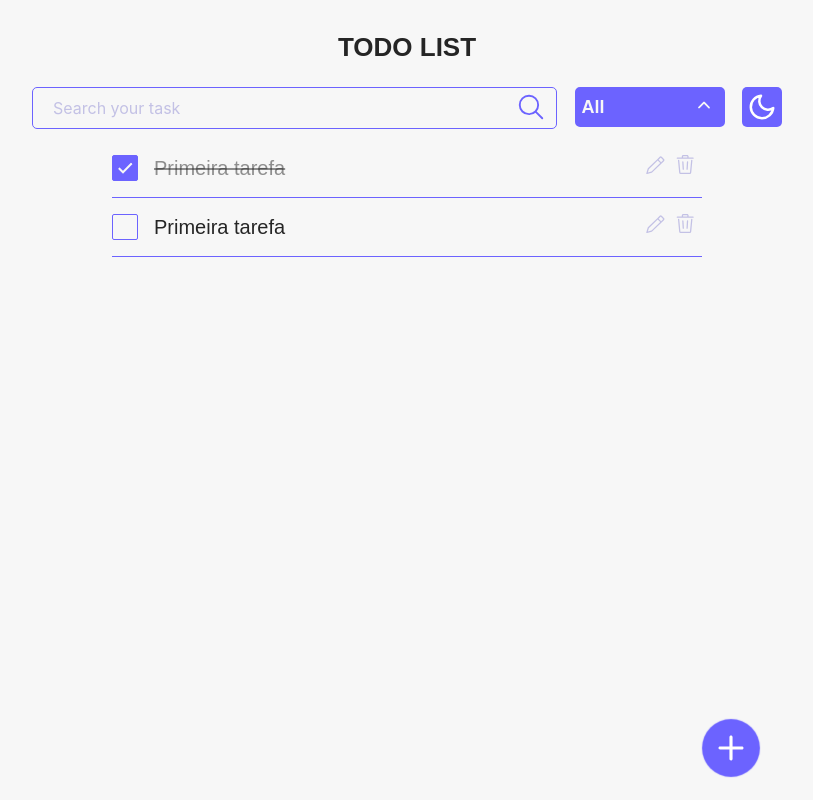
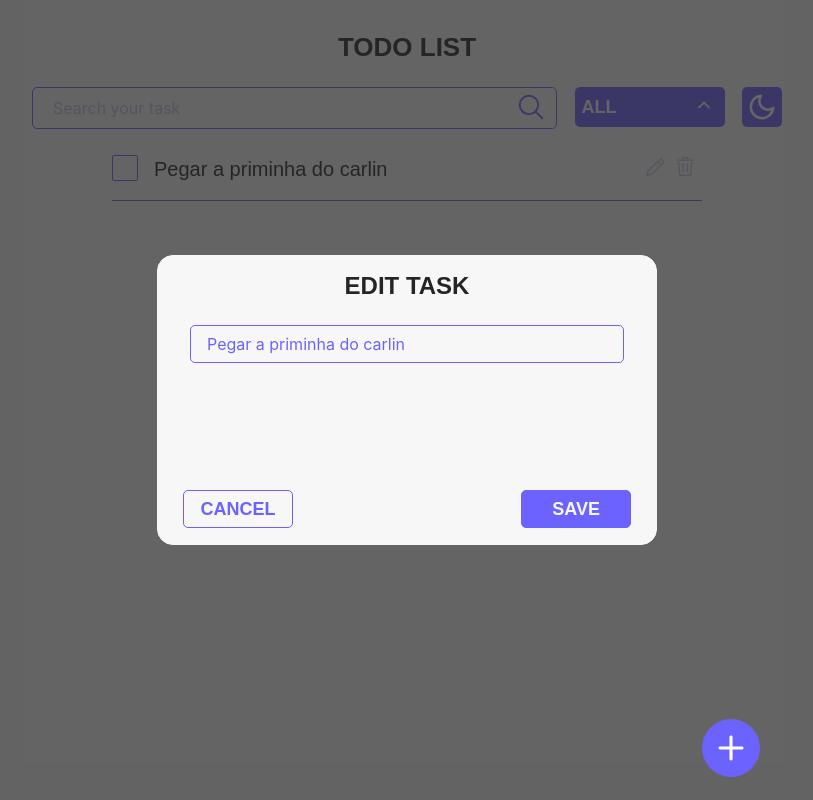
Before and after one commit to devmonca/todo, a React (Vite) app: page / in a window 1280 px wide. Both pictures are taken after a click on the button 918 px from the left and 168 px from the top of the page. Shown: the whole page, without its empty margins (233-1046 px from the left). Built offline with nearby package versions, Linux system fonts and the light colour scheme.

Commit message:
refactor: changing the presentation of ModalEdit.tsx

```diff
--- a/src/App.tsx
+++ b/src/App.tsx
@@ -4,15 +4,18 @@ import { AddTask } from './components/main/AddTask'
 import { ButtonTheme } from './components/head/ButtonTheme'
 import { Filter } from './components/head/Filter'
 import { SearchInput } from './components/head/SearchInput'
-import { Modal } from './components/main/Modal'
+import { ModalAddTask } from './components/main/ModalAddTask'
+import { TaskType } from './components/main/TaskItem'
 import { TaskList } from './components/main/TaskList'
 import { ThemeContext } from './context/ThemeContext'
-// import { TaskList } from './components/TaskList'
+import { ModalEditTask } from './components/main/ModalEditTask'
+import { ModalContext } from './context/ModalEditContext'
 
 function App() {
 
-  const [openModal, setOpenModal] = useState(false)
+  const [openModalAddTask, setOpenModalAddTask] = useState(false)
   const {theme} = useContext(ThemeContext)
+
   useEffect(() => {
     if (theme === 'dark') {
       document.body.classList.add('dark');
@@ -20,6 +23,25 @@ function App() {
       document.body.classList.remove('dark');
     }
   }, [theme]);
+
+  const [searchTerm, setSearchTerm] = useState('');
+  const [filterState, setFilterState] = useState('ALL');
+  const [tasks, setTasks] = useState<TaskType[]>([
+    {
+      id: 'ssss',
+      content: 'Pegar a priminha do carlin',
+      status: false
+    }
+  ]);
+
+  const filteredTasks = tasks.filter(task => {
+    const matchesSearch = task.content.toLowerCase().includes(searchTerm.toLowerCase());
+    const matchesFilter = filterState === 'ALL' ||
+      (filterState === 'Complete' && task.status) ||
+      (filterState === 'Incomplete' && !task.status);
+
+    return matchesSearch && matchesFilter;
+  });
   return (
     <>
     <div className={`App ${theme === "dark" ? "dark" : ""}`}>
@@ -27,21 +49,21 @@ function App() {
         <header>
           <h1>TODO LIST</h1>
           <nav className={styles.navControl}>
-            <SearchInput/>
-            <Filter/>
+            <SearchInput setSearchTerm={setSearchTerm}/>
+            <Filter filterState={filterState}setFilterState={setFilterState}/>
             <ButtonTheme/>
           </nav>
         </header>
         <main>
-          <TaskList hasList={false}/>
+          <TaskList tasks={filteredTasks} setTasks={setTasks}/>
           <AddTask
-            setOpenModal={setOpenModal}
-            openModal={openModal}
+            setOpenModal={setOpenModalAddTask}
+            openModal={openModalAddTask}
           />
         </main>
-        <Modal
-          isOpen={openModal}
-          setOpenModal={setOpenModal}
+        <ModalAddTask
+          isOpen={openModalAddTask}
+          setOpenModal={setOpenModalAddTask}
         />
       </div>
     </div>
--- a/src/components/head/ButtonTheme.tsx
+++ b/src/components/head/ButtonTheme.tsx
@@ -3,6 +3,7 @@ import { CiSun } from "react-icons/ci";
 import styles from './ButtonTheme.module.css'
 import { useContext, useState } from "react";
 import { ThemeContext } from "../../context/ThemeContext";
+
 export function ButtonTheme(){
 
     const {theme,setTheme} = useContext(ThemeContext)
@@ -11,6 +12,7 @@ export function ButtonTheme(){
         setTheme(theme === "light" ? "dark" : "light") // Alteração aqui
         setIsLight(!isLight)
     }
+
     return (
         <button className={styles.theme} onClick={toggleTheme}>
             {isLight? (
--- a/src/components/head/Filter.tsx
+++ b/src/components/head/Filter.tsx
@@ -3,15 +3,21 @@ import styles from './Filter.module.css'
 import { IoIosArrowDown } from "react-icons/io";
 import { IoIosArrowUp } from "react-icons/io";
 
+interface FilterProps{
+    filterState: string
+    setFilterState: React.Dispatch<React.SetStateAction<string>>;
+}
 
-export function Filter(){
+export function Filter({filterState,setFilterState}: FilterProps){
     const [isOpen, setIsOpen] = useState(false);
-    const [selectedOption, setSelectedOption] = useState('All');
+    const [selectedOption, setSelectedOption] = useState(filterState);
 
     const toggleDropdown = () => setIsOpen(!isOpen)
 
     const handleOptionClick = (option: string)=>{
+        setFilterState(option)
         setSelectedOption(option)
+        console.log(option)
         setIsOpen(false)
     }
     return (
--- a/src/components/head/SearchInput.tsx
+++ b/src/components/head/SearchInput.tsx
@@ -1,12 +1,24 @@
+import { ChangeEvent, useState } from 'react';
 import styles from './SearchInput.module.css'
 import { IoSearchOutline } from "react-icons/io5";
 
-
-export function SearchInput(){
-
+interface SearchInputProps{
+    setSearchTerm: React.Dispatch<React.SetStateAction<string>>;
+}
+export function SearchInput({setSearchTerm}: SearchInputProps){
+    const [newTextSearch, setNewTextSearch] = useState('')
+    function handleNewSearch(event: ChangeEvent<HTMLInputElement>){
+        setNewTextSearch(event.target.value)
+        setSearchTerm(event.target.value)
+    }
     return (
         <div className={styles.searchBar}>
-            <input type="text" placeholder='Search your task'/>
+            <input
+                type="text"
+                placeholder='Search your task'
+                value={newTextSearch}
+                onChange={handleNewSearch}
+            />
             <button>
                 < IoSearchOutline className={styles.iconSearch}/>
             </button>
--- /dev/null
+++ b/src/components/main/ModalAddTask.tsx
@@ -0,0 +1,40 @@
+import styles from './Modal.module.css'
+
+interface ModalAddTaskProps{
+    isOpen: boolean
+    setOpenModal: React.Dispatch<React.SetStateAction<boolean>>
+}
+
+export function ModalAddTask({ isOpen,setOpenModal }: ModalAddTaskProps){
+
+    const handleCloseModal = () =>{
+        setOpenModal(false)
+    }
+
+    if(isOpen){
+        console.log('modal on')
+        return (
+            <div className={styles.modal}>
+                <div className={styles.container}>
+                    <h1>NEW TASK</h1>
+                    <input placeholder='Input you task' className={styles.inputTask} type="text" />
+                    <footer>
+                        <button
+                          className={`${styles.decisionBtn} ${styles.cancel}`}
+                          onClick={handleCloseModal}>
+                            CANCEL
+                        </button>
+                        <button
+                          className={`${styles.decisionBtn} ${styles.confirm}`}
+                          onClick={handleCloseModal}>
+                            SAVE
+                        </button>
+                    </footer>
+                </div>
+                {/* <h1>{content}</h1> */}
+
+            </div>
+        )
+    }
+    return null
+}
--- a/src/components/main/Modal.tsx
+++ b/src/components/main/ModalEditTask.tsx
@@ -1,23 +1,35 @@
 import styles from './Modal.module.css'
+import { ChangeEvent, useContext, useState } from 'react'
+import { ModalContext } from '../../context/ModalEditContext'
 
-interface ModalProps{
-    isOpen: boolean
-    setOpenModal: React.Dispatch<React.SetStateAction<boolean>>
+interface ModalEditTaskProps{
+    oldValue: string
 }
 
-export function Modal({ isOpen,setOpenModal }: ModalProps){
-
+export function ModalEditTask({ oldValue }: ModalEditTaskProps){
+    const [newValue, setNewValue] = useState(oldValue)
+    const {isOpen, setIsOpen} = useContext(ModalContext)
     const handleCloseModal = () =>{
-        setOpenModal(false)
+        setIsOpen(false)
     }
 
+    function handleNewValueInput(event: ChangeEvent<HTMLInputElement>){
+        setNewValue(event?.target.value)
+    }
+
+    console.log(isOpen)
     if(isOpen){
         console.log('modal on')
         return (
             <div className={styles.modal}>
                 <div className={styles.container}>
-                    <h1>NEW TASK</h1>
-                    <input placeholder='Input you task' className={styles.inputTask} type="text" />
+                    <h1>EDIT TASK</h1>
+                    <input
+                        value={newValue}
+                        className={styles.inputTask}
+                        type="text"
+                        onChange={handleNewValueInput}
+                        />
                     <footer>
                         <button
                           className={`${styles.decisionBtn} ${styles.cancel}`}
@@ -31,8 +43,6 @@ export function Modal({ isOpen,setOpenModal }: ModalProps){
                         </button>
                     </footer>
                 </div>
-                {/* <h1>{content}</h1> */}
-
             </div>
         )
     }
--- a/src/components/main/TaskItem.module.css
+++ b/src/components/main/TaskItem.module.css
@@ -13,6 +13,10 @@
     align-items: center;
 }
 
+.aboutTask button{
+    background: transparent;
+}
+
 .status{
     font-size: 26px;
     background: var(--primary-color);
@@ -23,7 +27,7 @@
     color: var(--color-text);
     font-size: 1.25rem;
     margin-left: 1rem;
-    width:150px;
+    width: auto;
 }
 
 .options{
--- a/src/components/main/TaskItem.tsx
+++ b/src/components/main/TaskItem.tsx
@@ -1,59 +1,74 @@
 import { GoPencil } from "react-icons/go";
 import { GoTrash } from "react-icons/go";
 import styles from './TaskItem.module.css'
-
-interface TaskProps{
+import { ModalContext } from "../../context/ModalEditContext";
+import { useContext } from "react";
+import { ModalEditTask } from "./ModalEditTask";
+export interface TaskType {
+    id: string,
+    content: string,
     status: boolean
 }
 
-export function TaskItem({status}: TaskProps){
-   return (
-    <div>
-         {status ? (
-        <div className={styles.taskItem}>
-            <img className={styles.status} src="../src/assets/retangulovazio.svg" alt="" />
-            <p>Primeira tarefa</p>
-            <div className={styles.options}>
-                <button className={`${styles.optionBtn} ${styles.edit}`}>
-                    <GoPencil/>
-                </button>
-                <button className={`${styles.optionBtn} ${styles.delete}`}>
-                    <GoTrash/>
-                </button>
-            </div>
-        </div>
-    ) : (
-      <div>
-          <div className={`${styles.taskItem} ${styles.complete}`}>
+interface TaskProps {
+    task: TaskType;
+    setTasks: React.Dispatch<React.SetStateAction<TaskType[]>>;
+    tasks: TaskType[];
+}
+
+export function TaskItem({ task, setTasks, tasks }: TaskProps) {
+
+    function handleDeleteTask(textTask: string) {
+        if (!setTasks || !tasks) return;  // Verificações de segurança
+        const tasksWithoutTaskRemoved = tasks.filter(tarefa => tarefa.content !== textTask);
+        console.log(tasksWithoutTaskRemoved);
+        setTasks(tasksWithoutTaskRemoved);
+    }
+
+    function handleModifiedStatus(textTask: string) {
+        if (!setTasks || !tasks) return;  // Verificações de segurança
+        const tasksWithTaskUpdate = tasks.map(tarefa =>
+            tarefa.content === textTask
+                ? { ...tarefa, status: !tarefa.status }
+                : tarefa
+        );
+        console.log(tasksWithTaskUpdate);
+        setTasks(tasksWithTaskUpdate);
+    }
+
+    const {isOpen, setIsOpen} = useContext(ModalContext)
+
+    const handleOpenModalEdit = (content: string)=>{
+        console.log('clicado')
+        console.log(content)
+        setIsOpen(!isOpen)
+    }
+
+    let oldValue = task.content
+
+    return (
+        <div>
+            <label id={task.id} className={`${styles.taskItem} ${task.status? styles.complete: ''}`}>
                 <div className={styles.aboutTask}>
-                    <img className={styles.status} src="../src/assets/retangulocheck.svg" alt="" />
-                    <p>Primeira tarefa</p>
+                    <button onClick={()=>handleModifiedStatus(task.content)}>
+                        <img className={styles.status} src={task.status? "../src/assets/retangulocheck.svg":"../src/assets/retangulovazio.svg"} alt="" />
+                    </button>
+                    <p>{task.content}</p>
                 </div>
+
                 <div className={styles.options}>
-                    <button className={`${styles.optionBtn} ${styles.edit}`}>
+                    <button onClick={()=>{handleOpenModalEdit(oldValue)}} className={`${styles.optionBtn} ${styles.edit}`}>
                         <GoPencil/>
                     </button>
-                    <button className={`${styles.optionBtn} ${styles.delete}`}>
+                    <button onClick={()=>handleDeleteTask(task.content)} className={`${styles.optionBtn} ${styles.delete}`}>
                         <GoTrash/>
                     </button>
                 </div>
-            </div>
-            <div className={`${styles.taskItem} ${styles}`}>
-                <div className={styles.aboutTask}>
-                    <img className={styles.status} src="../src/assets/retangulovazio.svg" alt="" />
-                    <p>Primeira tarefa</p>
-                </div>
-                <div className={styles.options}>
-                    <button className={`${styles.optionBtn} ${styles.edit}`}>
-                        <GoPencil/>
-                    </button>
-                    <button className={`${styles.optionBtn} ${styles.delete}`}>
-                        <GoTrash/>
-                    </button>
-                </div>
-            </div>
-      </div>
-    ) }
-    </div>
-   )
+            </label>
+            {isOpen? (
+                <ModalEditTask oldValue={task.content}/>
+            ): null}
+        </div>
+
+    );
 }
--- a/src/components/main/TaskList.tsx
+++ b/src/components/main/TaskList.tsx
@@ -1,22 +1,18 @@
 import { TaskItem } from './TaskItem'
 import styles from './TaskList.module.css'
+import { TaskType } from './TaskItem'
 
-interface Props{
-    hasList: boolean
+interface TaskListProps {
+    tasks?: TaskType[];
+    setTasks: React.Dispatch<React.SetStateAction<TaskType[]>>;
 }
 
-export function TaskList({hasList}: Props){
-    {hasList && (
+export function TaskList({ tasks, setTasks }: TaskListProps) {
+    return (
         <div className={styles.list}>
-        <img src="../src/assets/detetive.png" alt="" />
-        <p>Empty...</p>
-    </div>
-    )}
-
-    return(
-        <div className={styles.list}>
-            <TaskItem status={false}/>
+            {tasks?.map(task => (
+                <TaskItem key={task.id} task={task} setTasks={setTasks} tasks={tasks} />
+            ))}
         </div>
-    )
-
+    );
 }
--- /dev/null
+++ b/src/context/ModalEditContext.tsx
@@ -0,0 +1,23 @@
+import { createContext, ReactNode, useState } from "react";
+
+interface ModalContextProps{
+    isOpen: boolean;
+    setIsOpen: React.Dispatch<React.SetStateAction<boolean>>
+}
+export const ModalContext = createContext<ModalContextProps>({
+    isOpen: true,
+    setIsOpen: () => {}, // Função vazia de placeholder
+});
+
+interface ModalProviderProps{
+    children: ReactNode;
+}
+
+export function ModalProvider({children}: ModalProviderProps){
+    const [isOpen, setIsOpen] = useState<boolean>(false)
+    return (
+        <ModalContext.Provider value={{isOpen, setIsOpen}}>
+            {children}
+        </ModalContext.Provider>
+    )
+}
--- a/src/main.tsx
+++ b/src/main.tsx
@@ -3,11 +3,13 @@ import { createRoot } from 'react-dom/client'
 import App from './App.tsx'
 import './global.css'
 import { ThemeProvider } from './context/ThemeContext.tsx'
-
+import { ModalProvider } from './context/ModalEditContext.tsx'
 createRoot(document.getElementById('root')!).render(
   <StrictMode>
     <ThemeProvider>
-      <App/>
+      <ModalProvider>
+        <App/>
+      </ModalProvider>
     </ThemeProvider>
   </StrictMode>,
 )
```
